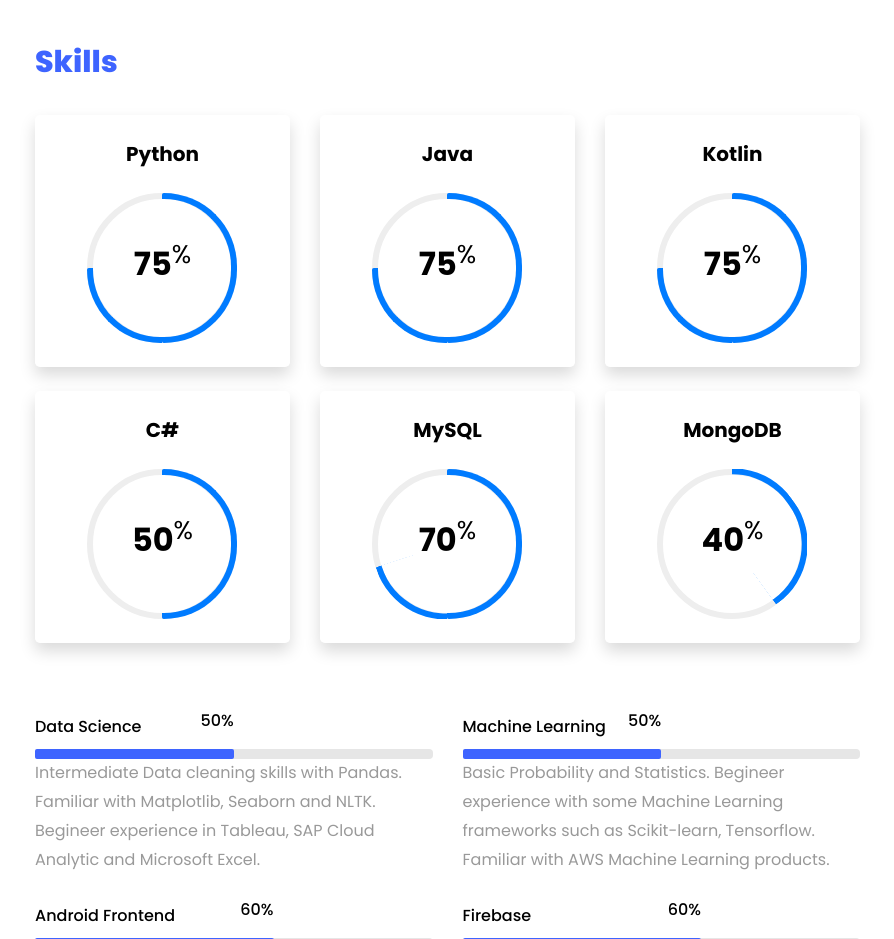
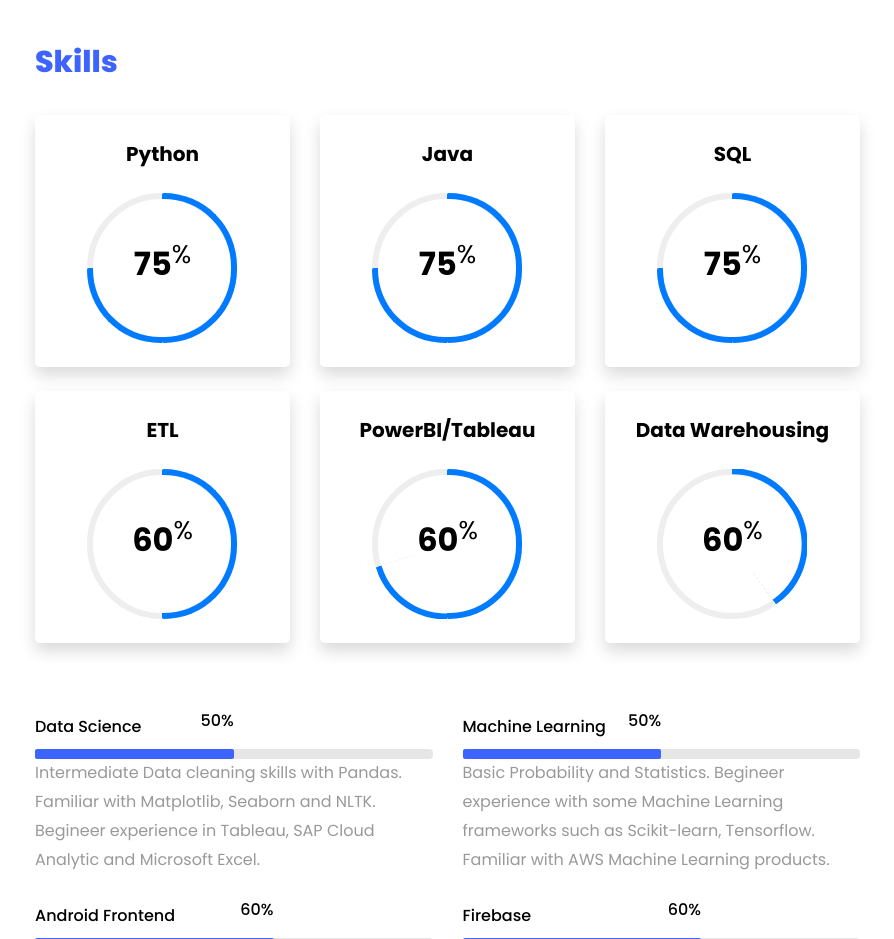
Before and after one commit to MinThuraZaw/minthurazaw.github.io, a plain HTML site: page index.html in a window 1280 px wide. Shown: the part 2740-3679 px from the top of the page, without its empty margins (335-1229 px from the left). Drawn offline with Linux system fonts and the light colour scheme; files whose address does not match are found by name.

Commit message:
Update index.html

```diff
--- a/index.html
+++ b/index.html
@@ -245,7 +245,7 @@
 
 						    <div class="col-lg-4 mb-4">
 						      <div class="bg-white rounded-lg shadow p-4">
-						        <h2 class="h5 font-weight-bold text-center mb-4">Kotlin</h2>
+						        <h2 class="h5 font-weight-bold text-center mb-4">SQL</h2>
 
 						        <!-- Progress bar 1 -->
 						        <div class="progress mx-auto" data-value='75'>
@@ -269,7 +269,7 @@
 
 						       <div class="col-lg-4 mb-4">
 						      <div class="bg-white rounded-lg shadow p-4">
-						        <h2 class="h5 font-weight-bold text-center mb-4">C#</h2>
+						        <h2 class="h5 font-weight-bold text-center mb-4">ETL</h2>
 
 						        <!-- Progress bar 1 -->
 						        <div class="progress mx-auto" data-value='50'>
@@ -280,7 +280,7 @@
                         <span class="progress-bar border-primary"></span>
 						          </span>
 						          <div class="progress-value w-100 h-100 rounded-circle d-flex align-items-center justify-content-center">
-						            <div class="h2 font-weight-bold">50<sup class="small">%</sup></div>
+						            <div class="h2 font-weight-bold">60<sup class="small">%</sup></div>
 						          </div>
 						        </div>
 
@@ -289,7 +289,7 @@
 
 						       <div class="col-lg-4 mb-4">
 						      <div class="bg-white rounded-lg shadow p-4">
-						        <h2 class="h5 font-weight-bold text-center mb-4">MySQL</h2>
+						        <h2 class="h5 font-weight-bold text-center mb-4">PowerBI/Tableau</h2>
 
 						        <!-- Progress bar 1 -->
 						        <div class="progress mx-auto" data-value='70'>
@@ -300,7 +300,7 @@
                         <span class="progress-bar border-primary"></span>
 						          </span>
 						          <div class="progress-value w-100 h-100 rounded-circle d-flex align-items-center justify-content-center">
-						            <div class="h2 font-weight-bold">70<sup class="small">%</sup></div>
+						            <div class="h2 font-weight-bold">60<sup class="small">%</sup></div>
 						          </div>
 						        </div>
 
@@ -309,7 +309,7 @@
 
 						       <div class="col-lg-4 mb-4">
 						      <div class="bg-white rounded-lg shadow p-4">
-						        <h2 class="h5 font-weight-bold text-center mb-4">MongoDB</h2>
+						        <h2 class="h5 font-weight-bold text-center mb-4">Data Warehousing</h2>
 
 						        <!-- Progress bar 1 -->
 						        <div class="progress mx-auto" data-value='40'>
@@ -320,7 +320,7 @@
                         <span class="progress-bar border-primary"></span>
 						          </span>
 						          <div class="progress-value w-100 h-100 rounded-circle d-flex align-items-center justify-content-center">
-						            <div class="h2 font-weight-bold">40<sup class="small">%</sup></div>
+						            <div class="h2 font-weight-bold">60<sup class="small">%</sup></div>
 						          </div>
 						        </div>
 
```
